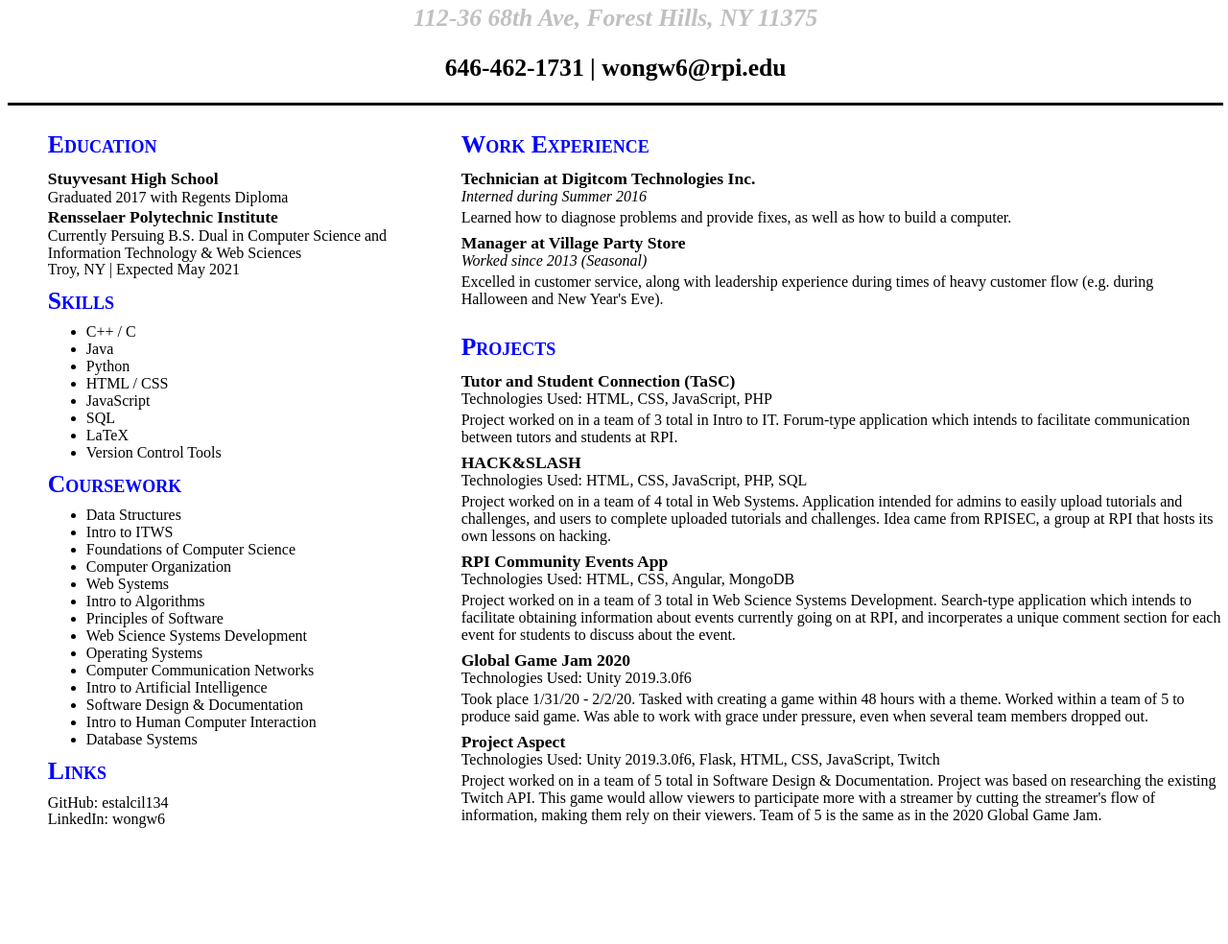
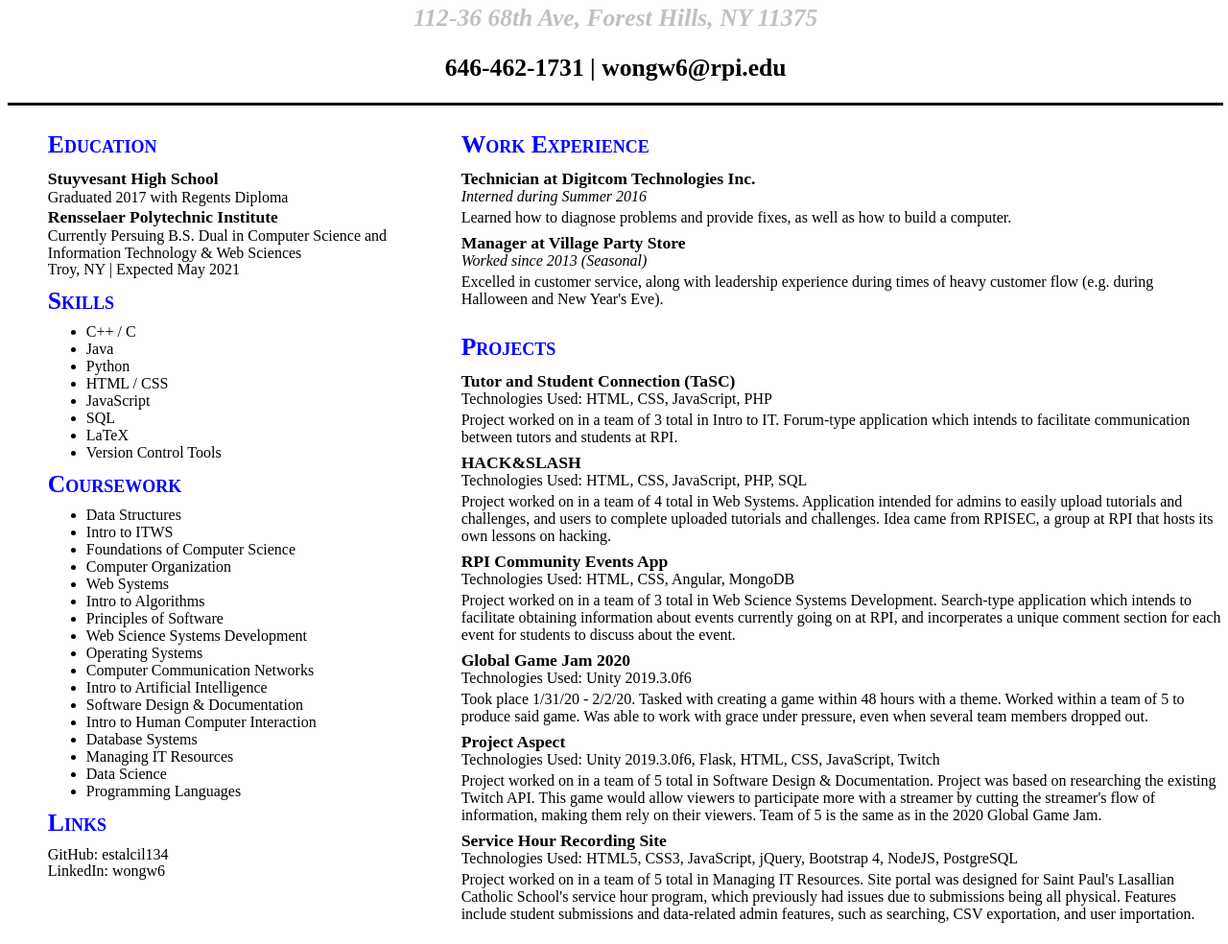
Before and after one commit to estalcil134/resume, a plain HTML site: page index.html in a window 1280 px wide. Shown: the part 91-1075 px from the top of the page at 96% size. Before the commit the page ends 972 px from the top, so only its background shows below. Drawn offline with Linux system fonts and the light colour scheme.

Commit message:
updated resume after fall semester 2020

```diff
--- a/index.html
+++ b/index.html
@@ -129,6 +129,9 @@
 				<li>Software Design & Documentation</li>
 				<li>Intro to Human Computer Interaction</li>
 				<li>Database Systems</li>
+				<li>Managing IT Resources</li>
+				<li>Data Science</li>
+				<li>Programming Languages</li>
 			</ul>
 			<p></p>
 		</div>
@@ -179,6 +182,16 @@
 			<h4>Project Aspect</h4>
 			<p>Technologies Used: Unity 2019.3.0f6, Flask, HTML, CSS, JavaScript, Twitch</p>
 			<p>Project worked on in a team of 5 total in Software Design & Documentation. Project was based on researching the existing Twitch API. This game would allow viewers to participate more with a streamer by cutting the streamer's flow of information, making them rely on their viewers. Team of 5 is the same as in the 2020 Global Game Jam. </p>
+
+			<h4>Service Hour Recording Site</h4>
+			<p>Technologies Used: HTML5, CSS3, JavaScript, jQuery, Bootstrap 4, NodeJS, PostgreSQL</p>
+			<p>Project worked on in a team of 5 total in Managing IT Resources. Site portal was designed for Saint Paul's Lasallian Catholic School's service hour program, which previously had issues due to submissions being all physical. Features include student submissions and data-related admin features, such as searching, CSV exportation, and user importation. </p>
+
+			<!--
+			<h4>Project Name</h4>
+			<p>Technologies Used: </p>
+			<p>Short Description</p>
+			-->
 		</div>
 		<!--
 		<div class="right_module activities">
```
Also changed, not shown: 1 other file.
